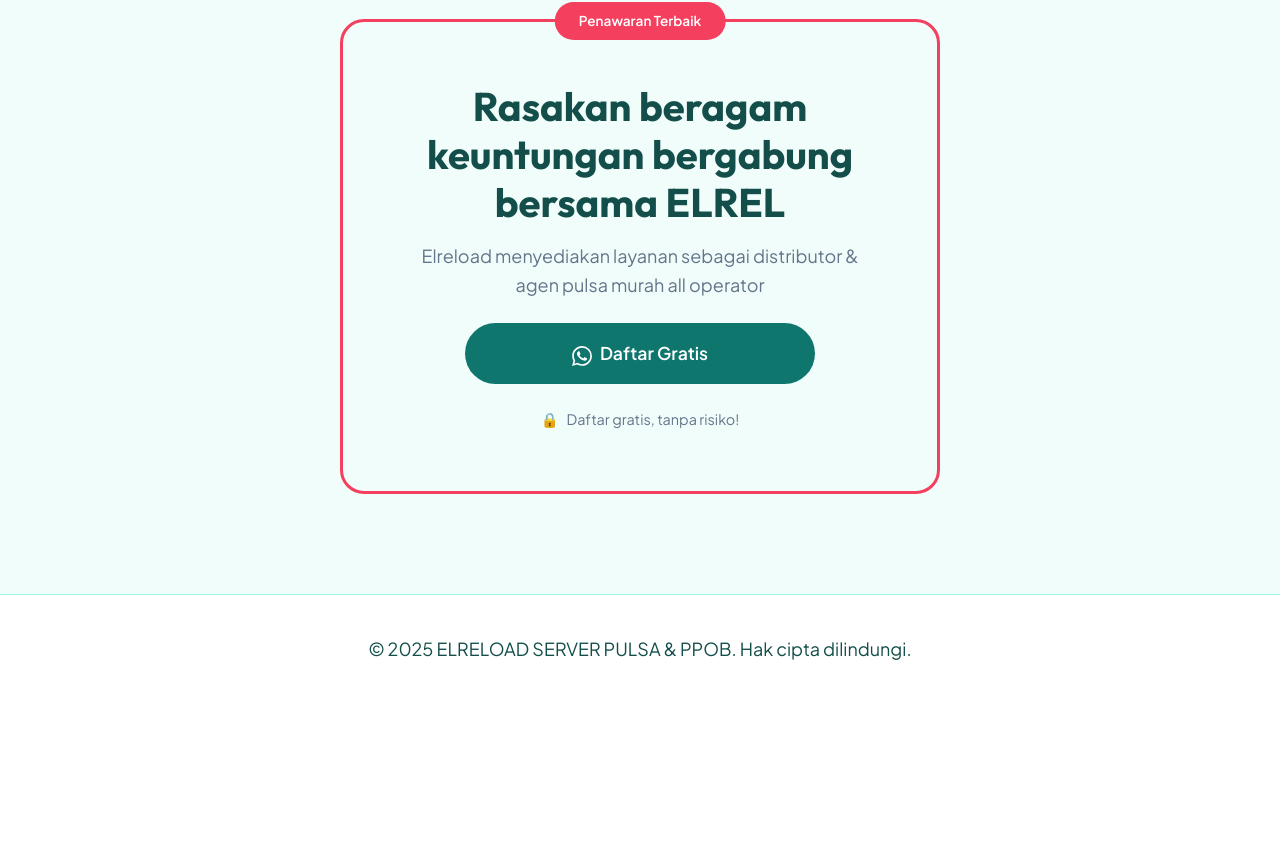
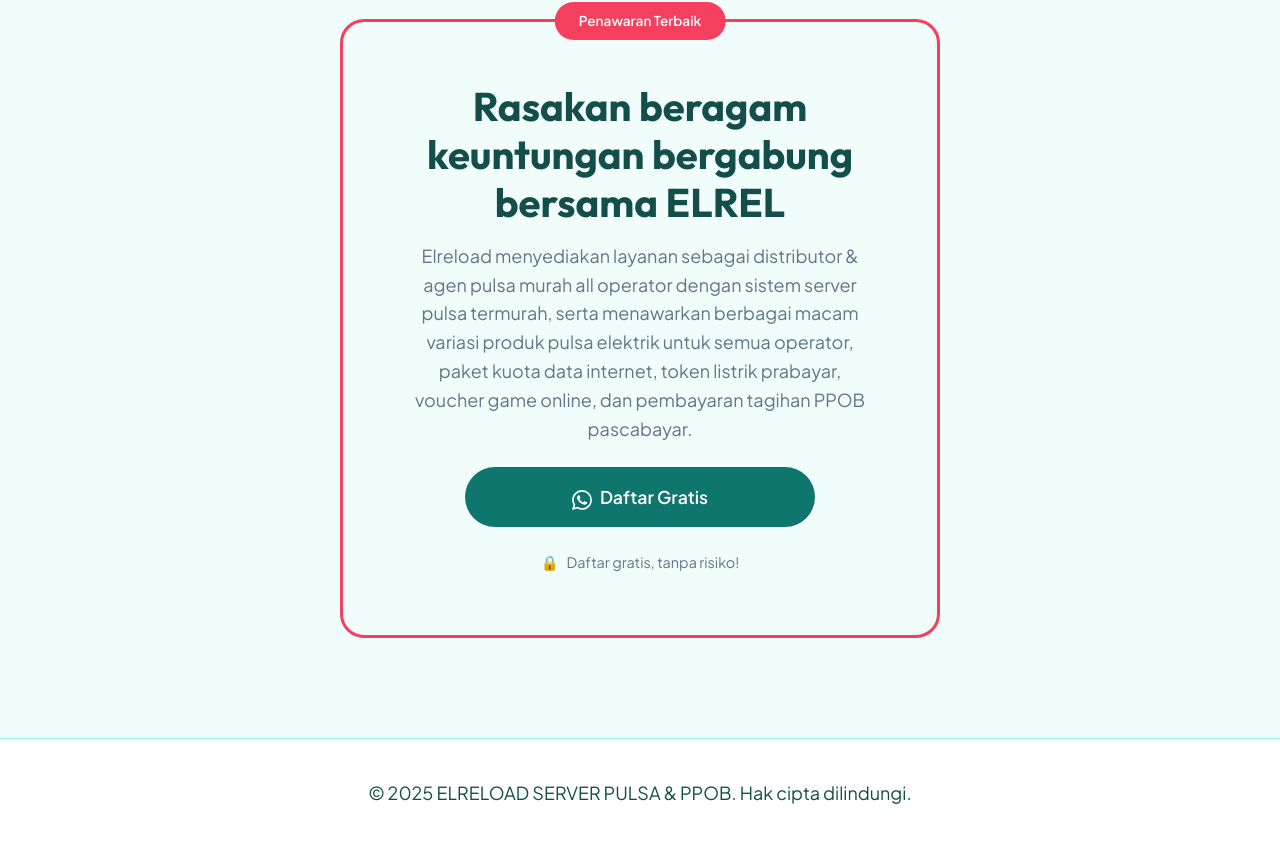
Before and after one commit to ezareload/elreload-server-pulsa-ppob, a plain HTML site: page index.html in a window 1280 px wide. Shown: the part 6181-7024 px from the top of the page. Before the commit the page ends 6884 px from the top, so only its background shows below. Drawn offline with Linux system fonts and the light colour scheme.

Commit message:
Update index.html

```diff
--- a/index.html
+++ b/index.html
@@ -335,7 +335,7 @@ Gabung jadi Mitra ELRELOAD, tanpa perlu toko atau kios! Kamu bisa mulai jualan b
         <div class="container">
             <div class="cta-box">
                 <h2>Rasakan beragam keuntungan bergabung bersama ELREL</h2>
-                <p>Elreload menyediakan layanan sebagai distributor &amp; agen pulsa murah all operator</p>
+                <p>Elreload menyediakan layanan sebagai distributor & agen pulsa murah all operator dengan sistem server pulsa termurah, serta menawarkan berbagai macam variasi produk pulsa elektrik untuk semua operator, paket kuota data internet, token listrik prabayar, voucher game online, dan pembayaran tagihan PPOB pascabayar.</p>
                 <a href="https://wa.me/6282299606991" target="_blank" rel="noopener noreferrer" class="cta-button-primary"><svg viewBox="0 0 24 24" width="20" height="20" fill="currentColor" style="vertical-align: middle; margin-right: 8px;"><path d="M17.472 14.382c-.297-.149-1.758-.867-2.03-.967-.273-.099-.471-.148-.67.15-.197.297-.767.966-.94 1.164-.173.199-.347.223-.644.075-.297-.15-1.255-.463-2.39-1.475-.883-.788-1.48-1.761-1.653-2.059-.173-.297-.018-.458.13-.606.134-.133.298-.347.446-.52.149-.174.198-.298.298-.497.099-.198.05-.371-.025-.52-.075-.149-.669-1.612-.916-2.207-.242-.579-.487-.5-.669-.51-.173-.008-.371-.01-.57-.01-.198 0-.52.074-.792.372-.272.297-1.04 1.016-1.04 2.479 0 1.462 1.065 2.875 1.213 3.074.149.198 2.096 3.2 5.077 4.487.709.306 1.262.489 1.694.625.712.227 1.36.195 1.871.118.571-.085 1.758-.719 2.006-1.413.248-.694.248-1.289.173-1.413-.074-.124-.272-.198-.57-.347m-5.421 7.403h-.004a9.87 9.87 0 01-5.031-1.378l-.361-.214-3.741.982.998-3.648-.235-.374a9.86 9.86 0 01-1.51-5.26c.001-5.45 4.436-9.884 9.888-9.884 2.64 0 5.122 1.03 6.988 2.898a9.825 9.825 0 012.893 6.994c-.003 5.45-4.437 9.884-9.885 9.884m8.413-18.297A11.815 11.815 0 0012.05 0C5.495 0 .16 5.335.157 11.892c0 2.096.547 4.142 1.588 5.945L.057 24l6.305-1.654a11.882 11.882 0 005.683 1.448h.005c6.554 0 11.89-5.335 11.893-11.893a11.821 11.821 0 00-3.48-8.413Z"/></svg>Daftar Gratis</a>
 
                 <div class="guarantee">
```
